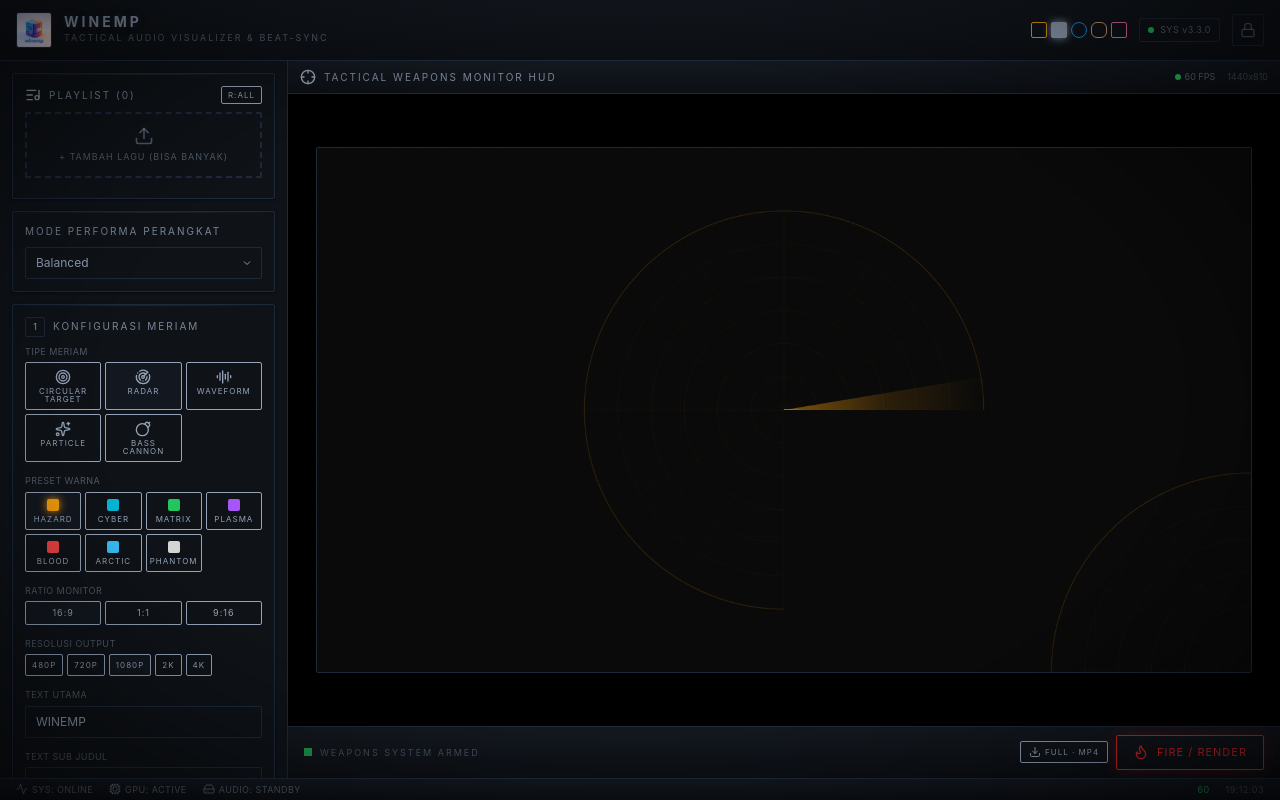
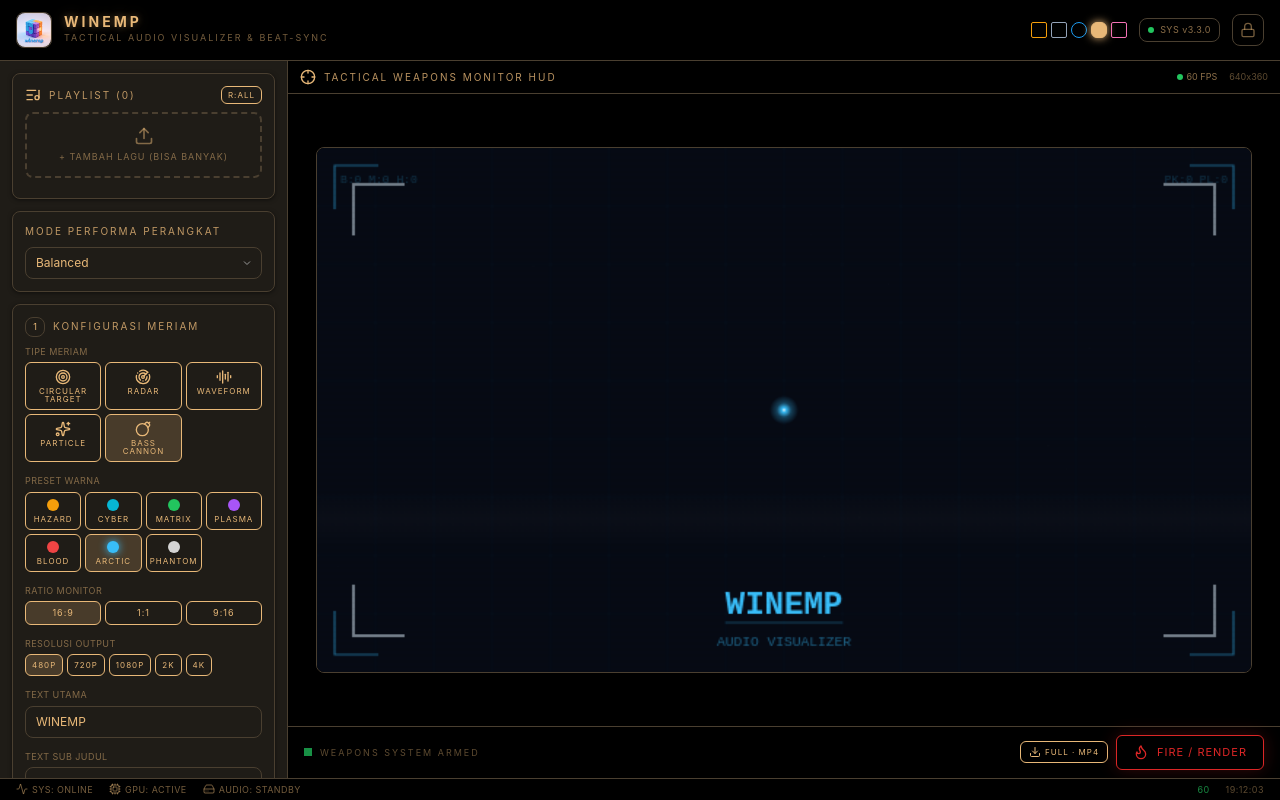
Before and after one commit to jhonoryza/visualizer-mesin-tempur-web, a React (Vite) app: page / in a window 1280 px wide. Built offline with nearby package versions, Linux system fonts and the light colour scheme.

Commit message:
improve style

```diff
--- a/src/App.tsx
+++ b/src/App.tsx
@@ -21,12 +21,14 @@ export default function App() {
   const canvasRef = useRef<HTMLCanvasElement | null>(null);
   const playingForTrackRef = useRef<string | null>(null);
   const [sidebarOpen, setSidebarOpen] = useState(false);
-  const [appTheme, setAppTheme] = useState<AppTheme>('dark-matter');
+  const [appTheme, setAppTheme] = useState<AppTheme>('claude');
   const [isLocked, setIsLocked] = useState(false);
-  const [visualMode, setVisualMode] = useState<VisualMode>('radar');
-  const [colorPreset, setColorPreset] = useState<ColorPreset>('hazard');
-  const [aspectRatio, setAspectRatio] = useState<AspectRatio>('landscape');
-  const [canvasResolution, setCanvasResolution] = useState<CanvasResolution>('1080p');
+  const [visualMode, setVisualMode] = useState<VisualMode>('bass-cannon');
+  const [colorPreset, setColorPreset] = useState<ColorPreset>('arctic');
+  const [aspectRatio, setAspectRatio] = useState<AspectRatio>(
+    typeof window !== 'undefined' && window.innerWidth < 768 ? 'square' : 'landscape'
+  );
+  const [canvasResolution, setCanvasResolution] = useState<CanvasResolution>('480p');
   const [performanceMode, setPerformanceMode] = useState<PerformanceMode>('balanced');
   const [mainText, setMainText] = useState('WINEMP');
   const [subText, setSubText] = useState('AUDIO VISUALIZER');
--- a/src/index.css
+++ b/src/index.css
@@ -62,19 +62,19 @@
   --t-vignette: none;
 }
 
-/* ===== CLAUDE DARK — warm dark, rounded, subtle amber ===== */
+/* ===== CLAUDE DARK — warm dark, rounded, amber accent ===== */
 [data-theme="claude"] {
-  --t-primary: #d4a574;
+  --t-primary: #e8b878;
   --t-panel: #1a1814;
-  --t-panel-border: #2e2a22;
+  --t-panel-border: #4a3f30;
   --t-panel-bg: #1f1c17;
-  --t-glow: #d4a57433;
-  --t-glow-soft: #d4a57418;
-  --t-glow-faint: #d4a5740d;
+  --t-glow: #e8b87855;
+  --t-glow-soft: #e8b87833;
+  --t-glow-faint: #e8b87818;
   --t-radius: 8px;
   --t-font: "Inter", -apple-system, BlinkMacSystemFont, sans-serif;
   --t-border-w: 1px;
-  --t-shadow: 0 1px 3px rgba(0,0,0,0.4);
+  --t-shadow: 0 1px 4px rgba(0,0,0,0.5);
   --t-panel-gradient: none;
   --t-btn-radius: 6px;
   --t-scanline: none;
--- a/src/types/index.ts
+++ b/src/types/index.ts
@@ -67,11 +67,11 @@ export const APP_THEMES: Record<AppTheme, AppThemeConfig> = {
   'claude': {
     name: 'CLAUDE DARK',
     label: 'Claude Dark',
-    primary: '#d4a574',
+    primary: '#e8b878',
     panel: '#1a1814',
-    panelBorder: '#2e2a22',
+    panelBorder: '#4a3f30',
     panelBg: '#1f1c17',
-    glow: '#d4a57444',
+    glow: '#e8b87855',
   },
   'neon-tokyo': {
     name: 'NEON TOKYO',
```
